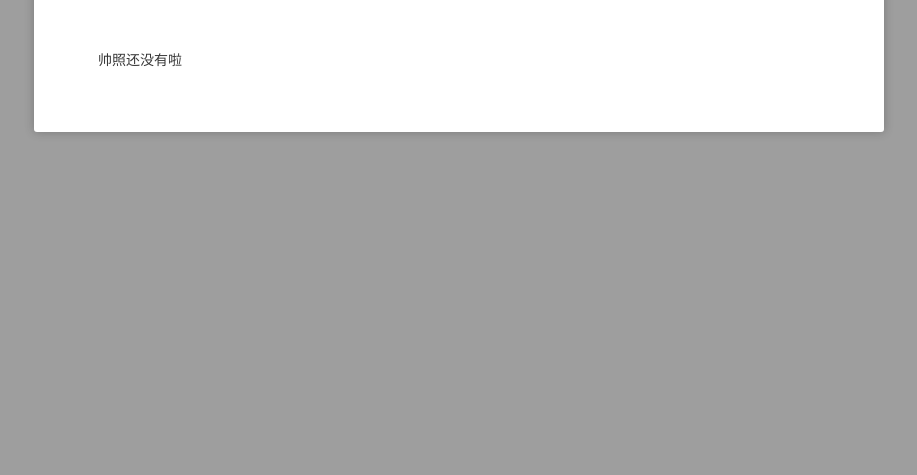
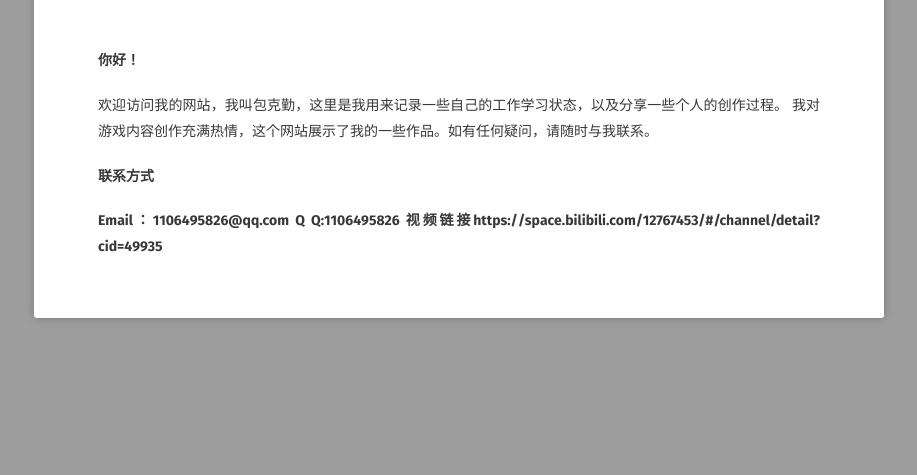
Before and after one commit to baokeqin/baokeqin.github.io, a Jekyll site: the page built from about/index.md, in a window 1280 px wide. Shown: the part 489-964 px from the top of the page, without its empty margins (181-1098 px from the left). Built offline with Jekyll 4.4.1, drawn with Linux system fonts in a browser that asks for light colours; some web fonts are replaced.

Commit message:
Update index.md

```diff
--- a/about/index.md
+++ b/about/index.md
@@ -7,4 +7,12 @@ comments: false
 feature: https://raw.githubusercontent.com/baokeqin/baokeqin.github.io/master/img/001.jpg
 ---
 
-帅照还没有啦
+
+<H4>你好！</H4>
+ 欢迎访问我的网站，我叫包克勤，这里是我用来记录一些自己的工作学习状态，以及分享一些个人的创作过程。
+ 我对游戏内容创作充满热情，这个网站展示了我的一些作品。如有任何疑问，请随时与我联系。
+
+<H4>联系方式</H4>
+  <b>Email：<b>1106495826@qq.com
+  <b>Q Q:<b>1106495826
+  <b>视频链接<b>https://space.bilibili.com/12767453/#/channel/detail?cid=49935
```
